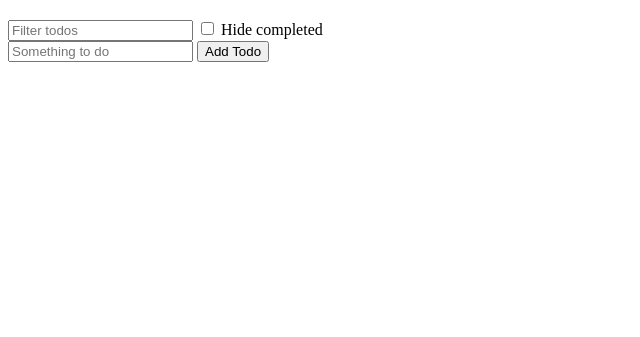
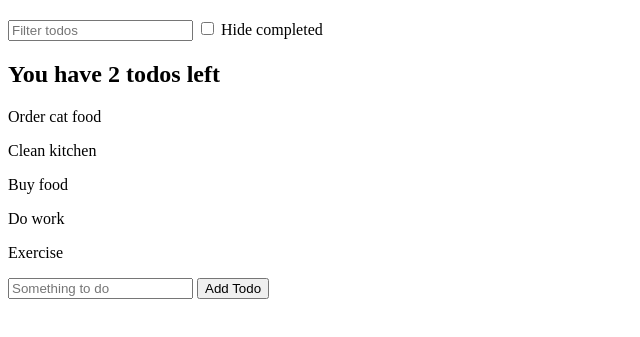
Before and after one commit to harshvachhani1/JavaScript, a plain HTML site: page DOM/checkbox/index.html in a window 1280 px wide. Shown: the part 61-398 px from the top of the page, without its empty margins (0-640 px from the left). Drawn offline with Linux system fonts and the light colour scheme.

Commit message:
change link path

```diff
--- a/DOM/checkbox/index.html
+++ b/DOM/checkbox/index.html
@@ -13,6 +13,6 @@
       <input type="text" placeholder="Something to do" name="text" />
       <button>Add Todo</button>
     </form>
-    <script src="todo-app.js"></script>
+    <script src="checkbox.js"></script>
   </body>
 </html>
```
